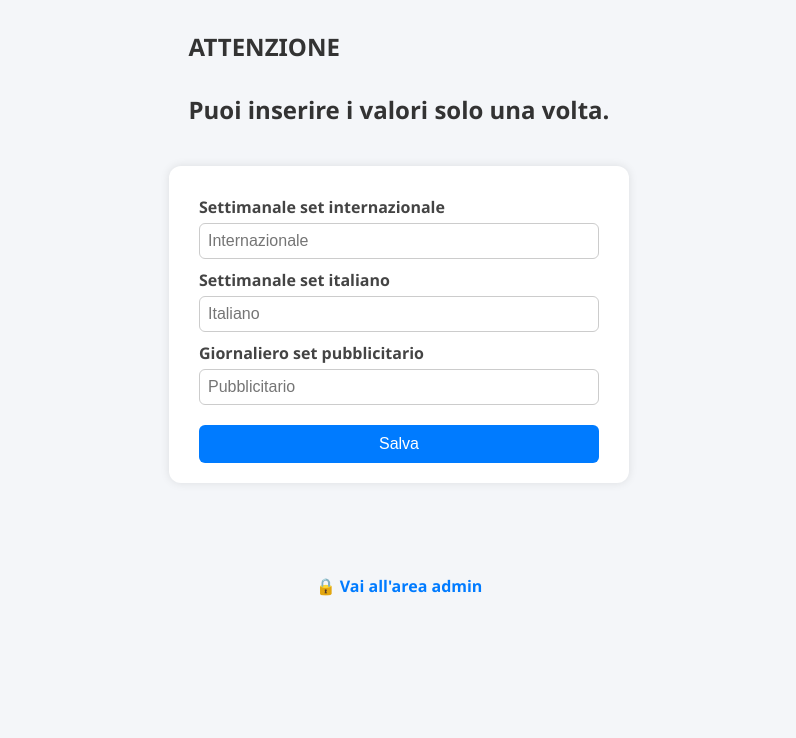
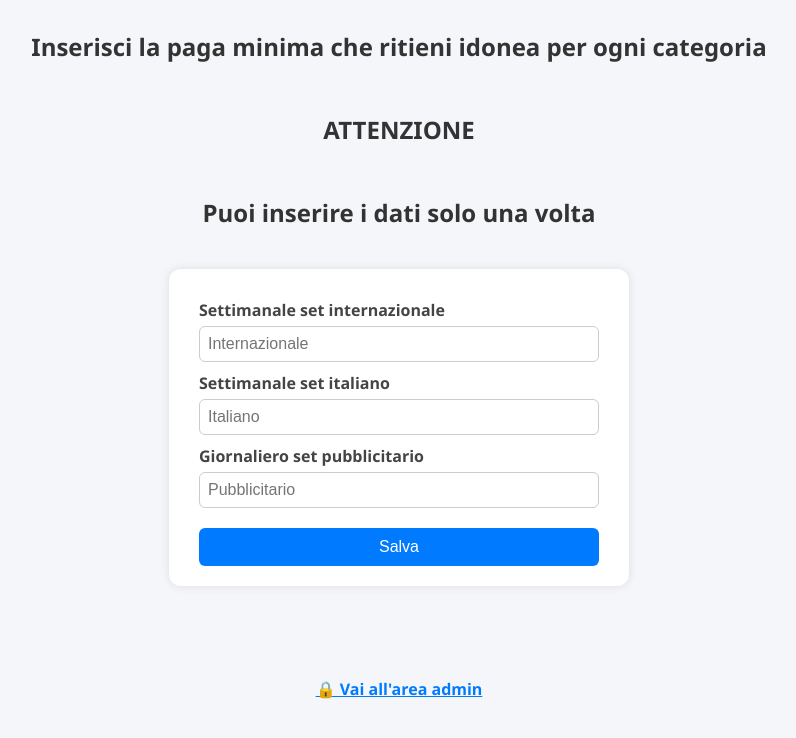
Before and after one commit to Tabellapaghevideo/italia, a website: page public/index.html in a window 1280 px wide. In both pictures the pointer is over the link "🔒 Vai all'area admin". Shown: the whole page, without its empty margins (241-1037 px from the left). Drawn offline with Linux system fonts and the light colour scheme; a script that the page names is missing.

Commit message:
Aggiornato file index.html

```diff
--- a/public/index.html
+++ b/public/index.html
@@ -91,34 +91,16 @@
     }
 
     .admin-link a:hover {
-<!DOCTYPE html>
-<html lang="it">
-<head>
-  <meta charset="UTF-8" />
-  <title>Test centro</title>
-  <style>
-    .container {
-      text-align: center;
-      /* Per togliere margini e spazi extra */
-    }
-    .container h2 {
-      margin: 0;           /* zero margini sopra e sotto */
-      padding: 0;          /* zero padding */
-      line-height: 1.1;    /* riga molto vicina */
+      text-decoration: underline;
     }
   </style>
 </head>
 <body>
 
-  <div class="container">
-    <h2>ATTENZIONE</h2>
-    <h2>Puoi inserire i valori solo una volta.</h2>
-  </div>
+  <h2>Inserisci la paga minima che ritieni idonea per ogni categoria</h2>
 
-</body>
-</html>
-
-
+  <h2>ATTENZIONE</h2>
+  <h2>Puoi inserire i dati solo una volta</h2>
 
   <form id="form">
     <label for="intSet">Settimanale set internazionale</label>
```
